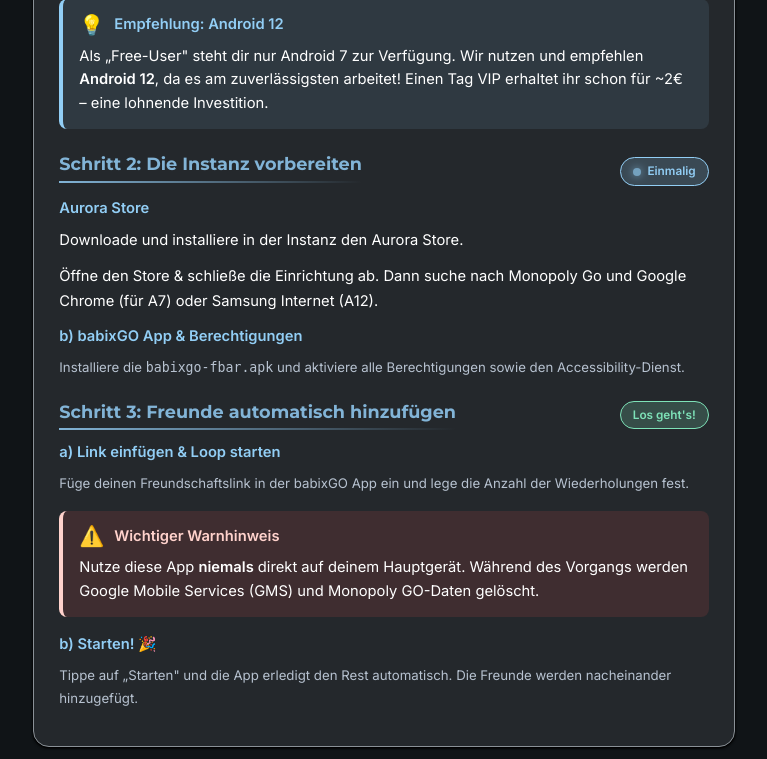
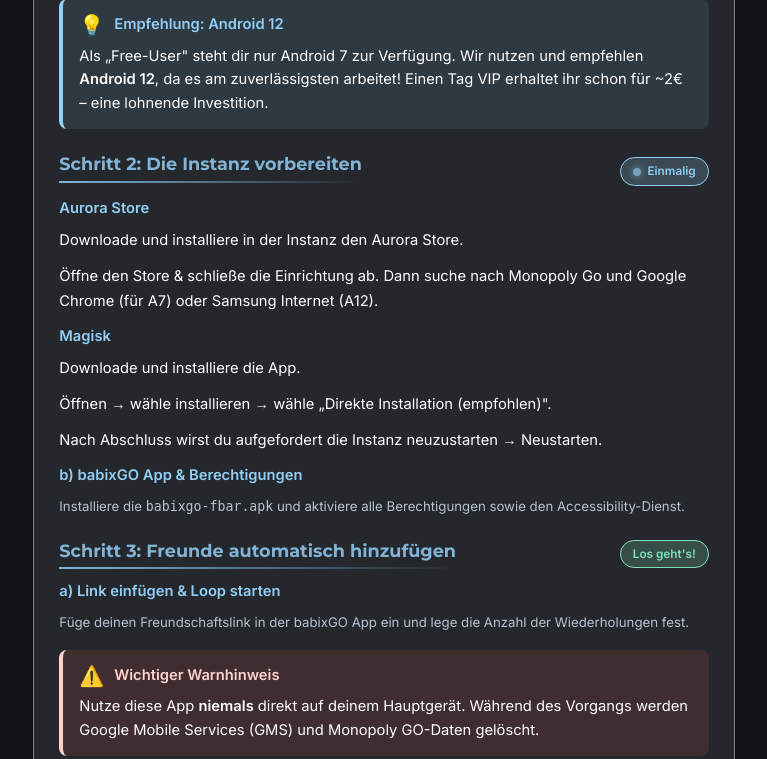
Before and after one commit to Orga-bgo/main-bgo, a PHP site: page /anleitungen/freundschaftsbalken-fuellen/ in a window 1280 px wide. Shown: the part 2653-3412 px from the top of the page, without its empty margins (256-1023 px from the left). Run offline with PHP 8.4, Linux system fonts and the light colour scheme.

Commit message:
Add instructions for installing and using Magisk
Adds a new section to the "Friendship Bar Filling" guide detailing the steps to download, install, and configure Magisk for direct installation.

Replit-Commit-Author: Agent
Replit-Commit-Session-Id: 2c08fa19-a705-4b9d-8817-ab04e4313c87
Replit-Commit-Checkpoint-Type: full_checkpoint
Replit-Commit-Event-Id: 9be43825-c18b-474c-ac18-5cc72b7907a9
Replit-Commit-Screenshot-Url: https://storage.googleapis.com/screenshot-production-us-central1/dfe80990-f524-4372-a63b-c3e062419a42/2c08fa19-a705-4b9d-8817-ab04e4313c87/AdJvGGL
Replit-Helium-Checkpoint-Created: true

```diff
--- a/anleitungen/freundschaftsbalken-fuellen/index.php
+++ b/anleitungen/freundschaftsbalken-fuellen/index.php
@@ -218,6 +218,15 @@
         </div>
 
         <div class="substep">
+          <div class="substep-title">Magisk</div>
+          <div class="substep-content">
+            <p>Downloade und installiere die App.</p>
+            <p>Öffnen → wähle installieren → wähle „Direkte Installation (empfohlen)".</p>
+            <p>Nach Abschluss wirst du aufgefordert die Instanz neuzustarten → Neustarten.</p>
+          </div>
+        </div>
+
+        <div class="substep">
           <div class="substep-title">b) babixGO App & Berechtigungen</div>
           <div class="substep-content">
             Installiere die <code>babixgo-fbar.apk</code> und aktiviere alle Berechtigungen sowie den Accessibility-Dienst.
```
